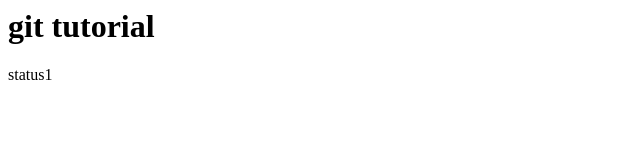
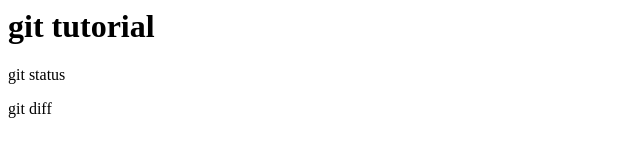
Before and after one commit to Mamecchi/git_tutorial, a plain HTML site: page index.html in a window 1280 px wide. Shown: the full height of the page, 0-640 px from the left. Drawn offline with Linux system fonts and the light colour scheme.

Commit message:
git diffを追記

```diff
--- a/index.html
+++ b/index.html
@@ -1,2 +1,3 @@
 <h1>git tutorial</h1>
-<p>status1</p>
+<p>git status</p>
+<p>git diff</p>
```
